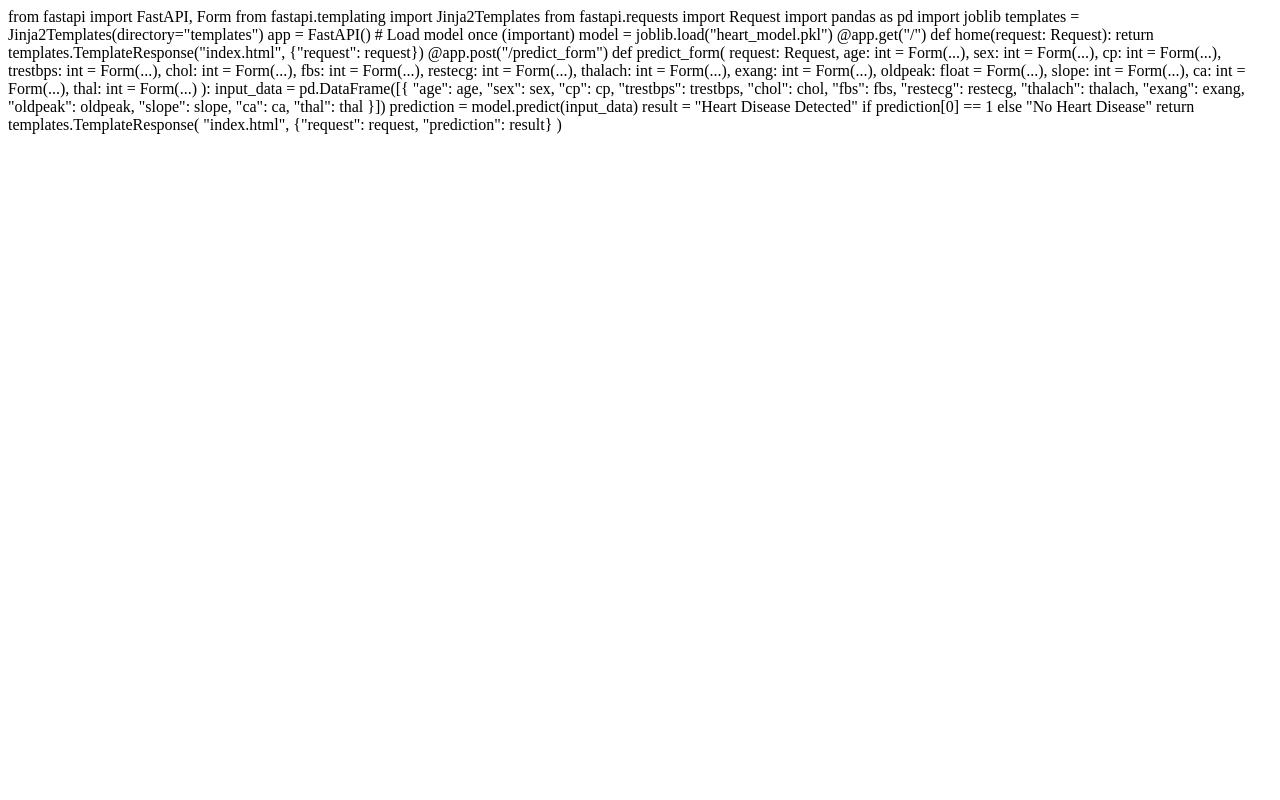
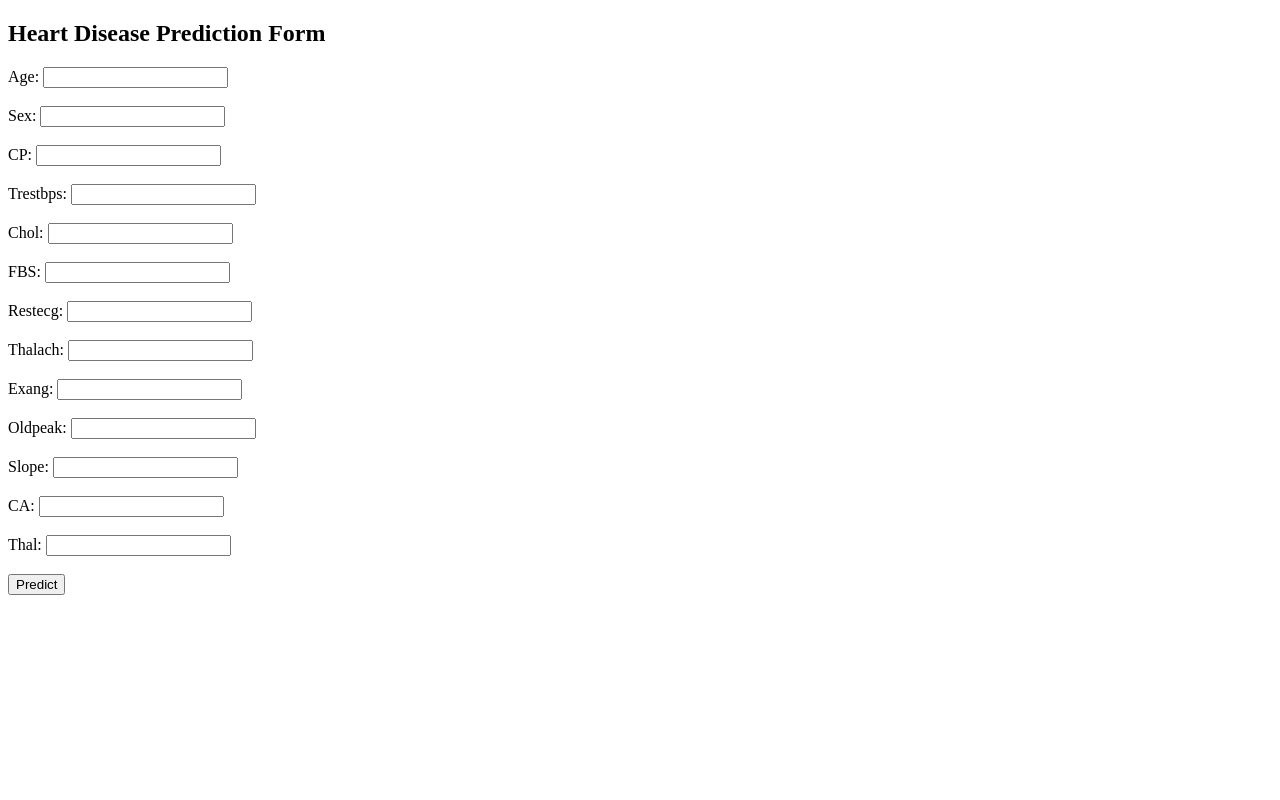
Before and after one commit to sathishasmi/heart-ml-project, a FastAPI app: page / in a window 1280 px wide. Run offline with FastAPI, Linux system fonts and the light colour scheme; parts of the project's set-up code (start-up, migrations or seed data) failed here and were passed over.

Commit message:
Convert index.html to a heart disease prediction form
Removed FastAPI backend code and replaced it with an HTML form for heart disease prediction.

```diff
--- a/templates/index.html
+++ b/templates/index.html
@@ -1,59 +1,30 @@
-from fastapi import FastAPI, Form
-from fastapi.templating import Jinja2Templates
-from fastapi.requests import Request
-import pandas as pd
-import joblib
+<!DOCTYPE html>
+<html>
+<head>
+    <title>Heart Disease Prediction</title>
+</head>
+<body>
+    <h2>Heart Disease Prediction Form</h2>
 
-templates = Jinja2Templates(directory="templates")
+    <form action="/predict_form" method="post">
+        Age: <input type="number" name="age"><br><br>
+        Sex: <input type="number" name="sex"><br><br>
+        CP: <input type="number" name="cp"><br><br>
+        Trestbps: <input type="number" name="trestbps"><br><br>
+        Chol: <input type="number" name="chol"><br><br>
+        FBS: <input type="number" name="fbs"><br><br>
+        Restecg: <input type="number" name="restecg"><br><br>
+        Thalach: <input type="number" name="thalach"><br><br>
+        Exang: <input type="number" name="exang"><br><br>
+        Oldpeak: <input type="number" step="0.1" name="oldpeak"><br><br>
+        Slope: <input type="number" name="slope"><br><br>
+        CA: <input type="number" name="ca"><br><br>
+        Thal: <input type="number" name="thal"><br><br>
 
-app = FastAPI()
+        <button type="submit">Predict</button>
+    </form>
 
-# Load model once (important)
-model = joblib.load("heart_model.pkl")
+    <h3>{{ prediction }}</h3>
 
-@app.get("/")
-def home(request: Request):
-    return templates.TemplateResponse("index.html", {"request": request})
-
-@app.post("/predict_form")
-def predict_form(
-    request: Request,
-    age: int = Form(...),
-    sex: int = Form(...),
-    cp: int = Form(...),
-    trestbps: int = Form(...),
-    chol: int = Form(...),
-    fbs: int = Form(...),
-    restecg: int = Form(...),
-    thalach: int = Form(...),
-    exang: int = Form(...),
-    oldpeak: float = Form(...),
-    slope: int = Form(...),
-    ca: int = Form(...),
-    thal: int = Form(...)
-):
-
-    input_data = pd.DataFrame([{
-        "age": age,
-        "sex": sex,
-        "cp": cp,
-        "trestbps": trestbps,
-        "chol": chol,
-        "fbs": fbs,
-        "restecg": restecg,
-        "thalach": thalach,
-        "exang": exang,
-        "oldpeak": oldpeak,
-        "slope": slope,
-        "ca": ca,
-        "thal": thal
-    }])
-
-    prediction = model.predict(input_data)
-
-    result = "Heart Disease Detected" if prediction[0] == 1 else "No Heart Disease"
-
-    return templates.TemplateResponse(
-        "index.html",
-        {"request": request, "prediction": result}
-    )
+</body>
+</html>
```
